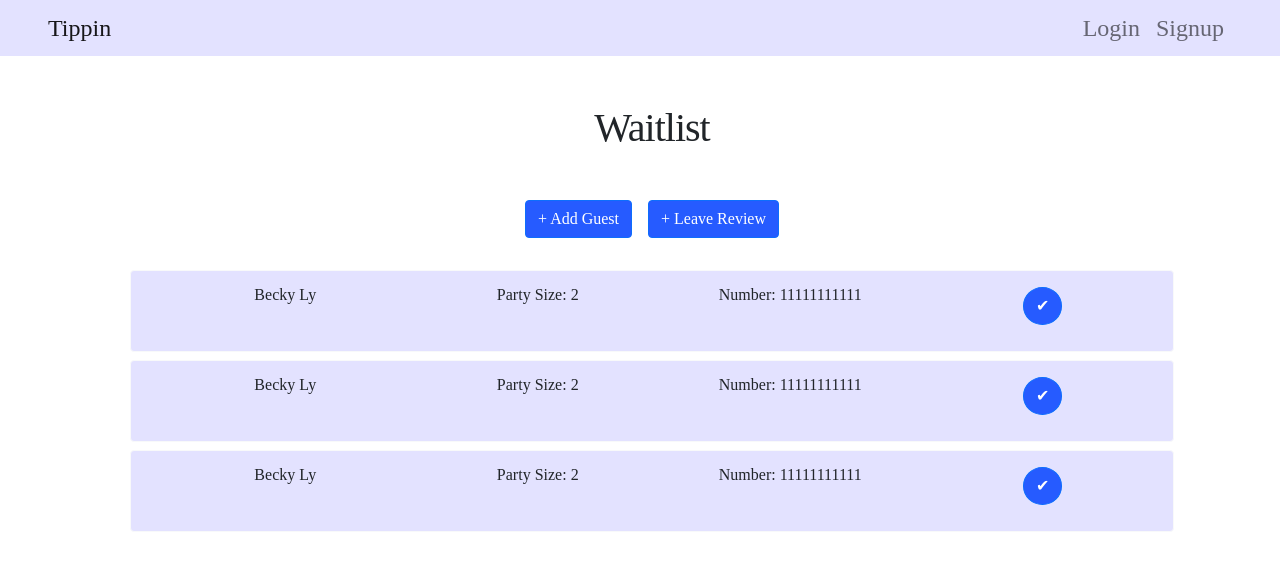
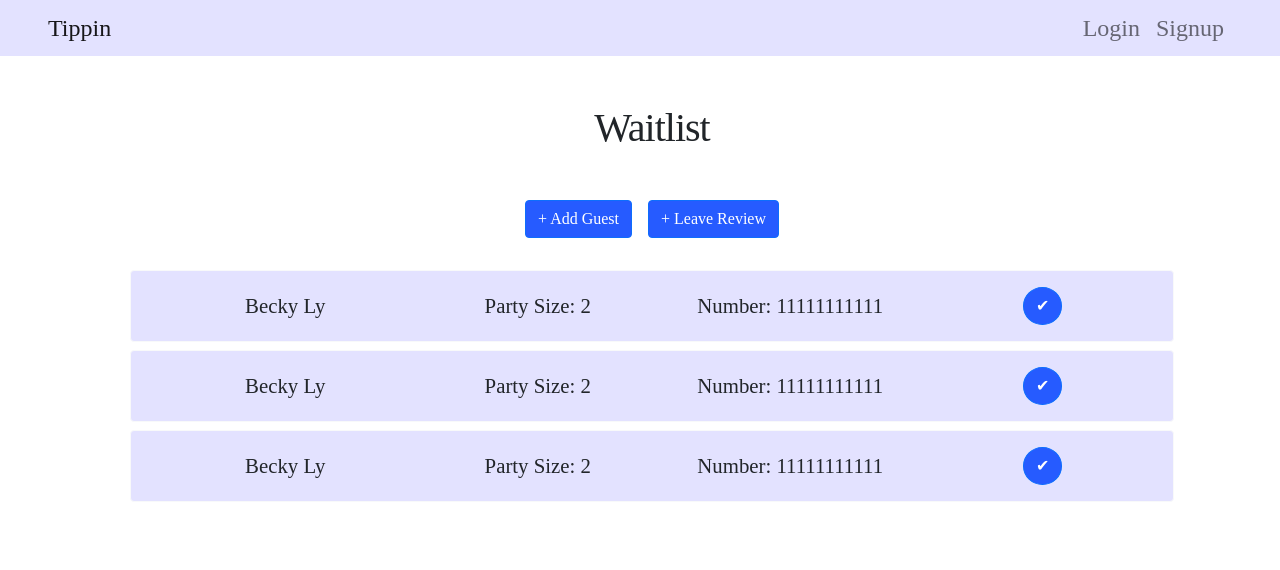
Before and after one commit to Ayoitsjason/Coursera_React, a React (Create React App) app in the folder confusion/: page /home in a window 1280 px wide. Shown: the top 570 px of the page. Built offline with nearby package versions, Linux system fonts and the light colour scheme.

Commit message:
Added better stying for populated customers

```diff
--- a/confusion/src/components/waitlist/Waitlist.css
+++ b/confusion/src/components/waitlist/Waitlist.css
@@ -1,5 +1,14 @@
 .waitlist__customers {
   background-color: hsl(242.07, 100%, 94.31%);
+}
+
+.waitlist__customers .col {
+  align-self: center;
+}
+
+.waitlist__customers p {
+  font-size: 1.3rem;
+  margin: 0.5rem 0 0.5rem 0;
 }
 
 /* Leave Review Component */
```
